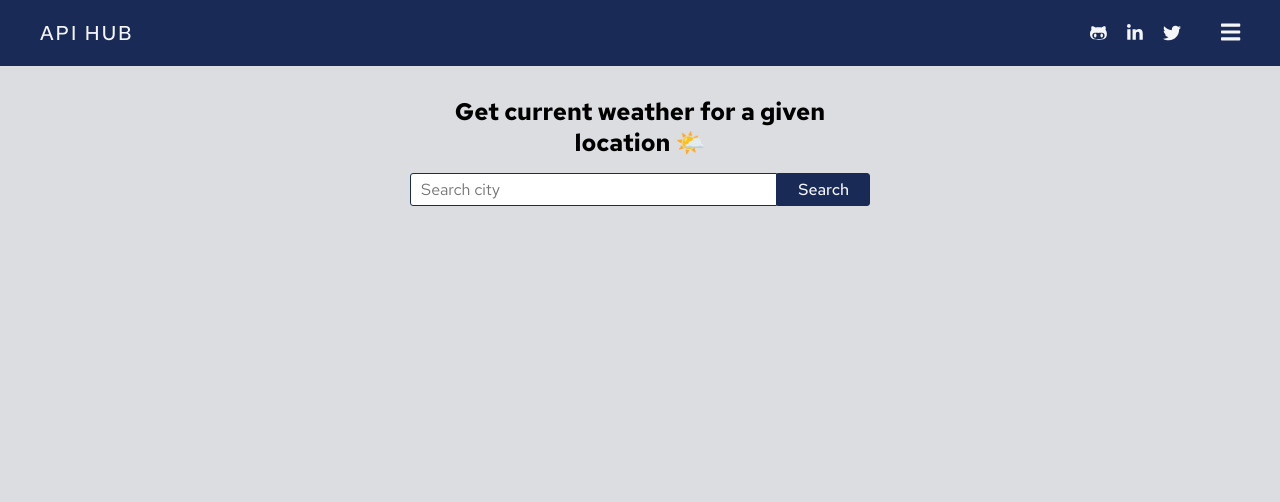
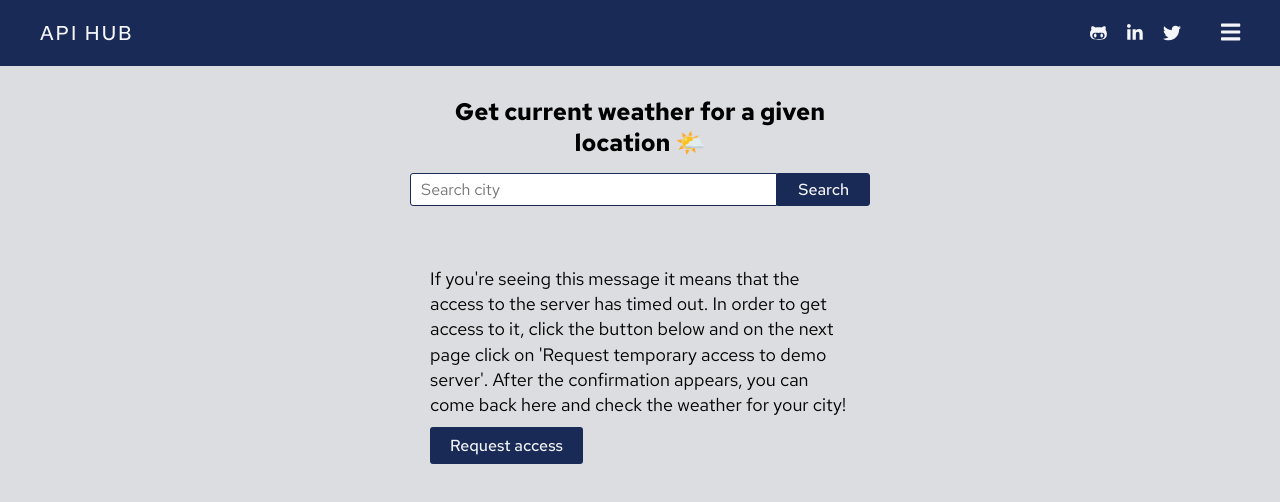
Before and after one commit to JalalMallah/API-All-In-One, a React (Create React App) app: page /weather in a window 1280 px wide. Shown: the top 502 px of the page. Built offline with nearby package versions, Linux system fonts and the light colour scheme.

Commit message:
fix(Weather): create RequestPanel which enables the users to request access to the demo server if it has already timed out

```diff
--- /dev/null
+++ b/src/components/views/Weather/RequestPanel/RequestPanel.js
@@ -0,0 +1,31 @@
+import React from 'react';
+import PropTypes from 'prop-types';
+import styled from 'styled-components';
+
+import { Button, Paragraph, Wrapper } from 'styles/MyStyledComponents';
+
+const demo_cors_link = 'https://cors-anywhere.herokuapp.com/corsdemo';
+
+export default function RequestPanel({ setShouldShowRequestPanel }) {
+  return (
+    <Wrapper>
+      <Paragraph>
+        If you're seeing this message it means that the access to the server has timed out. In order
+        to get access to it, click the button below and on the next page click on 'Request temporary
+        access to demo server'. After the confirmation appears, you can come back here and check the
+        weather for your city!
+      </Paragraph>
+      <StyledButton as='a' href={demo_cors_link} target='_blank'>
+        Request access
+      </StyledButton>
+    </Wrapper>
+  );
+}
+
+RequestPanel.propTypes = {
+  setShouldShowRequestPanel: PropTypes.func.isRequired,
+};
+
+const StyledButton = styled(Button)`
+  display: inline-block;
+`;
--- a/src/components/views/Weather/Weather.js
+++ b/src/components/views/Weather/Weather.js
@@ -2,6 +2,7 @@ import React, { useEffect, useState } from 'react';
 import styled from 'styled-components';
 
 import Loader from 'components/Loader/Loader';
+import RequestPanel from 'components/views/Weather/RequestPanel/RequestPanel';
 import { Button, Paragraph, Title, Wrapper } from 'styles/MyStyledComponents';
 
 import { FontAwesomeIcon } from '@fortawesome/react-fontawesome';
@@ -23,6 +24,7 @@ export default function Weather() {
   const [shouldShowErrorMessage, setShouldShowErrorMessage] = useState(false);
   const [weatherData, setWeatherData] = useState('');
   const [shouldShowLoader, setShouldShowLoader] = useState(false);
+  const [shouldShowRequestPanel, setShouldShowRequestPanel] = useState(true);
 
   useEffect(() => {
     document.querySelector('input').focus();
@@ -33,6 +35,7 @@ export default function Weather() {
     e.preventDefault();
     if (!city) return;
 
+    setShouldShowRequestPanel(false);
     getWeatherForGivenCity(city);
     setShouldShowLoader(true);
     setShouldShowErrorMessage(false);
@@ -55,7 +58,9 @@ export default function Weather() {
         setShouldShowErrorMessage(false);
         extractWeatherData(data);
       })
-      .catch(err => console.error(err));
+      .catch(err => {
+        setShouldShowRequestPanel(true);
+      });
   };
 
   const extractWeatherData = data => {
@@ -157,6 +162,9 @@ export default function Weather() {
       {shouldShowLoader && <Loader />}
       {weatherData && renderWeatherData()}
       {shouldShowErrorMessage && <Paragraph>City not found...Please try again.</Paragraph>}
+      {shouldShowRequestPanel && (
+        <RequestPanel setShouldShowRequestPanel={setShouldShowRequestPanel} />
+      )}
     </Wrapper>
   );
 }
```
